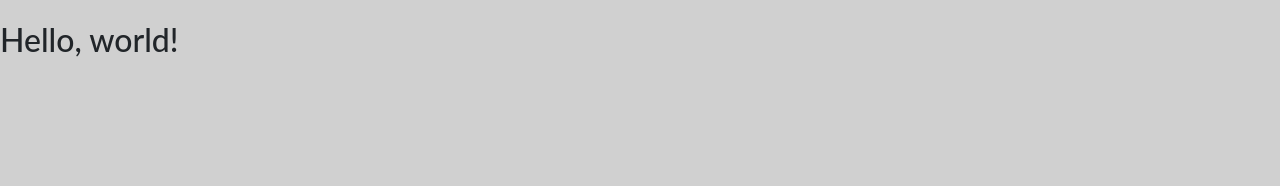
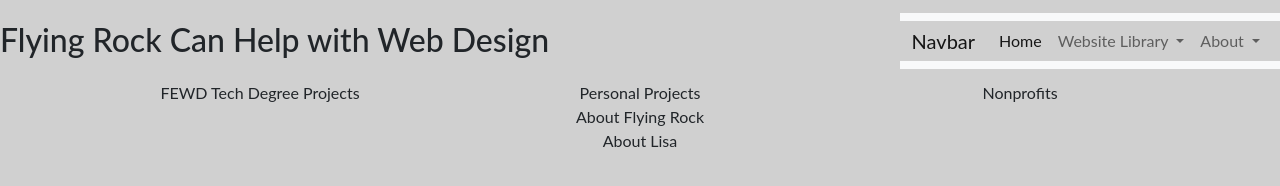
Before and after one commit to angelfish2510/Flying-Rock-Can-Help-With-Web-Design, a plain HTML site: page index.html in a window 1280 px wide. Drawn offline with nearby package versions, Linux system fonts and the light colour scheme.

Commit message:
add navbar

```diff
--- a/index.html
+++ b/index.html
@@ -9,7 +9,77 @@
     <link rel="stylesheet" href="css/styles.css">
   </head>
   <body>
-    <h1>Hello, world!</h1>
+    <header>
+      <h1>Flying Rock Can Help with Web Design</h1>
+
+      <nav class="navbar navbar-expand-lg bg-light">
+        <div class="container-fluid">
+          <a class="navbar-brand" href="#">Navbar</a>
+          <button class="navbar-toggler" type="button" data-bs-toggle="collapse" data-bs-target="#navbarNavDropdown" aria-controls="navbarNavDropdown" aria-expanded="false" aria-label="Toggle navigation">
+            <span class="navbar-toggler-icon"></span>
+          </button>
+          <div class="collapse navbar-collapse" id="navbarNavDropdown">
+            <ul class="navbar-nav">
+              <li class="nav-item">
+                <a class="nav-link active" aria-current="page" href="#">Home</a>
+              </li>
+              <li class="nav-item dropdown">
+                <a class="nav-link dropdown-toggle" href="#" role="button" data-bs-toggle="dropdown" aria-expanded="false">
+                  Website Library
+                </a>
+                <ul class="dropdown-menu">
+                  <li><a class="dropdown-item" href="#FEWD">FEWD Tech Degree Projects</a></li>
+                  <li><a class="dropdown-item" href="#Personal">Personal Projects</a></li>
+                  <li><a class="dropdown-item" href="#Nonprofits">Nonprofits</a></li>
+                </ul>
+              </li>
+              <li class="nav-item dropdown">
+                <a class="nav-link dropdown-toggle" href="#" role="button" data-bs-toggle="dropdown" aria-expanded="false">
+                  About
+                </a>
+                <ul class="dropdown-menu">
+                  <li><a class="dropdown-item" href="#workbio">About Flying Rock</a></li>
+                  <li><a class="dropdown-item" href="#personalbio">About Lisa</a></li>
+                </ul>
+              </li>
+            </ul>
+          </div>
+        </div>
+      </nav>
+
+    </header>
+
+    <main>
+
+      <!-- grid to display 3 categories of websites -->
+      <div class="container text-center">
+        <!-- <div class="row">
+          <div class="col-sm">FEWD Tech Degree Projects</div> -->
+          <!-- <div class="col-sm-4">col-sm-4</div> -->
+        <!-- </div> -->
+        <div class="row">
+          <div class="col-sm" id="FEWD">FEWD Tech Degree Projects</div>
+          <div class="col-sm" id="Personal">Personal Projects</div>
+          <div class="col-sm" id="Nonprofits">Nonprofits</div>
+        </div>
+
+        <div class="row">
+          <div class="col-sm" id="workbio">About Flying Rock</div>
+        </div>
+
+        <div class="row">
+          <div class="col-sm" id="personalbio">About Lisa</div>
+        </div>
+
+    </div>
+
+    </main>
+
+    <footer>
+      <!-- Link to resum, contact info, menu, etc. -->
+    </footer>
+
+
     <script src="https://cdn.jsdelivr.net/npm/bootstrap@5.2.2/dist/js/bootstrap.bundle.min.js" integrity="sha384-OERcA2EqjJCMA+/3y+gxIOqMEjwtxJY7qPCqsdltbNJuaOe923+mo//f6V8Qbsw3" crossorigin="anonymous"></script>
     <script src="js/main.js"></script>
   </body>
```
